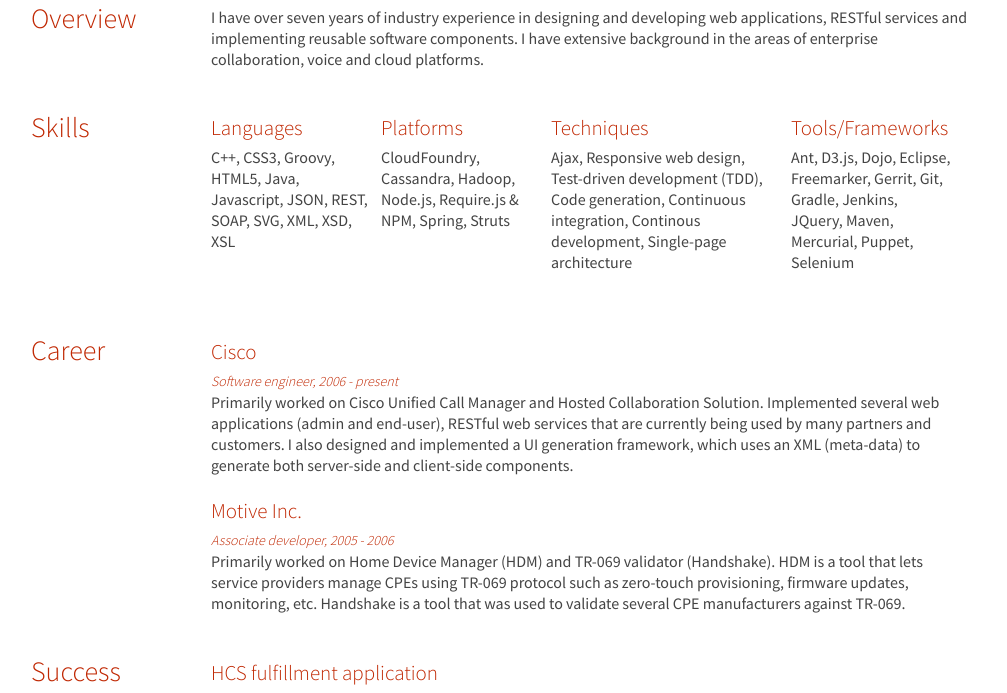
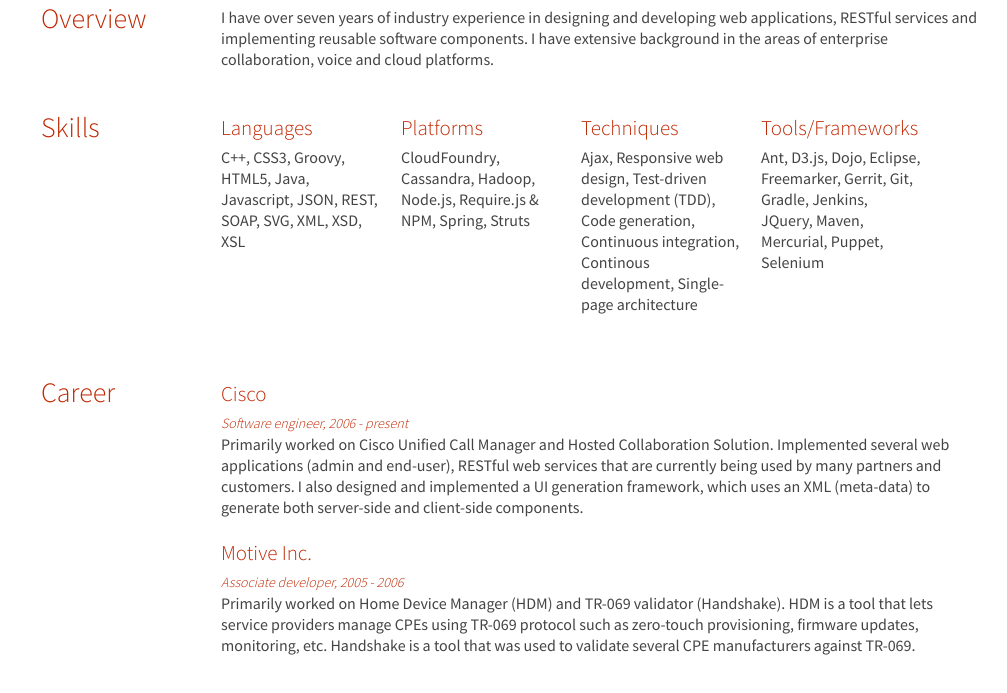
Before and after one commit to charithtangirala/charithtangirala.github.io, a plain HTML site: page resume.html in a window 1280 px wide. Shown: the part 104-797 px from the top of the page, without its empty margins (129-1136 px from the left). Drawn offline with Linux system fonts and the light colour scheme.

Commit message:
Adding class="sixteen columns" for entire content
When loading the site in ipad, there is no padding/maring to left and
right of page. This will fix the issue.

```diff
--- a/resume.html
+++ b/resume.html
@@ -17,6 +17,7 @@
   </head>
   <body>
     <div class="container">
+      <div class="sixteen columns">
       <header class="header">
         <h1>Charith Tangirala</h1>
         <hr/>
@@ -43,7 +44,7 @@
         <div class="three columns alpha">
           <h3>Skills</h3>
         </div>
-        <div class="thirteen columns" style="margin-top: 3px;">
+        <div class="thirteen columns omega" style="margin-top: 3px;">
           <div class="row">
             <div class="three columns alpha">
               <h4>Languages</h4>
@@ -51,13 +52,13 @@
                 C++, CSS3, Groovy, HTML5, Java, Javascript, JSON, REST, SOAP, SVG, XML, XSD, XSL
               </p>
             </div>
-            <div class="three columns alpha">
+            <div class="three columns">
               <h4>Platforms</h4>
               <p>
                 CloudFoundry, Cassandra, Hadoop, Node.js, Require.js &amp; NPM, Spring, Struts
               </p>
             </div>
-            <div class="four columns alpha">
+            <div class="three columns">
               <h4>Techniques</h4>
               <p>
                 Ajax, Responsive web design, Test-driven development (TDD), Code generation, Continuous integration,
@@ -156,7 +157,7 @@
         <div class="three columns alpha">
           <h3>Education</h3>
         </div>
-        <div class="thirteen columns omega" style="margin-top: 3px;">
+        <div class="thirteen columns" style="margin-top: 3px;">
           <h4>University of Texas at Austin</h4>
           <p>
             B.S. Computer Science, 2006<br/>
@@ -164,6 +165,7 @@
           </p>
         </div>
       </div>
+      </div>
     </div>
   </body>
 </html>
```
Also changed, not shown: index.html (+2 -0 lines).
